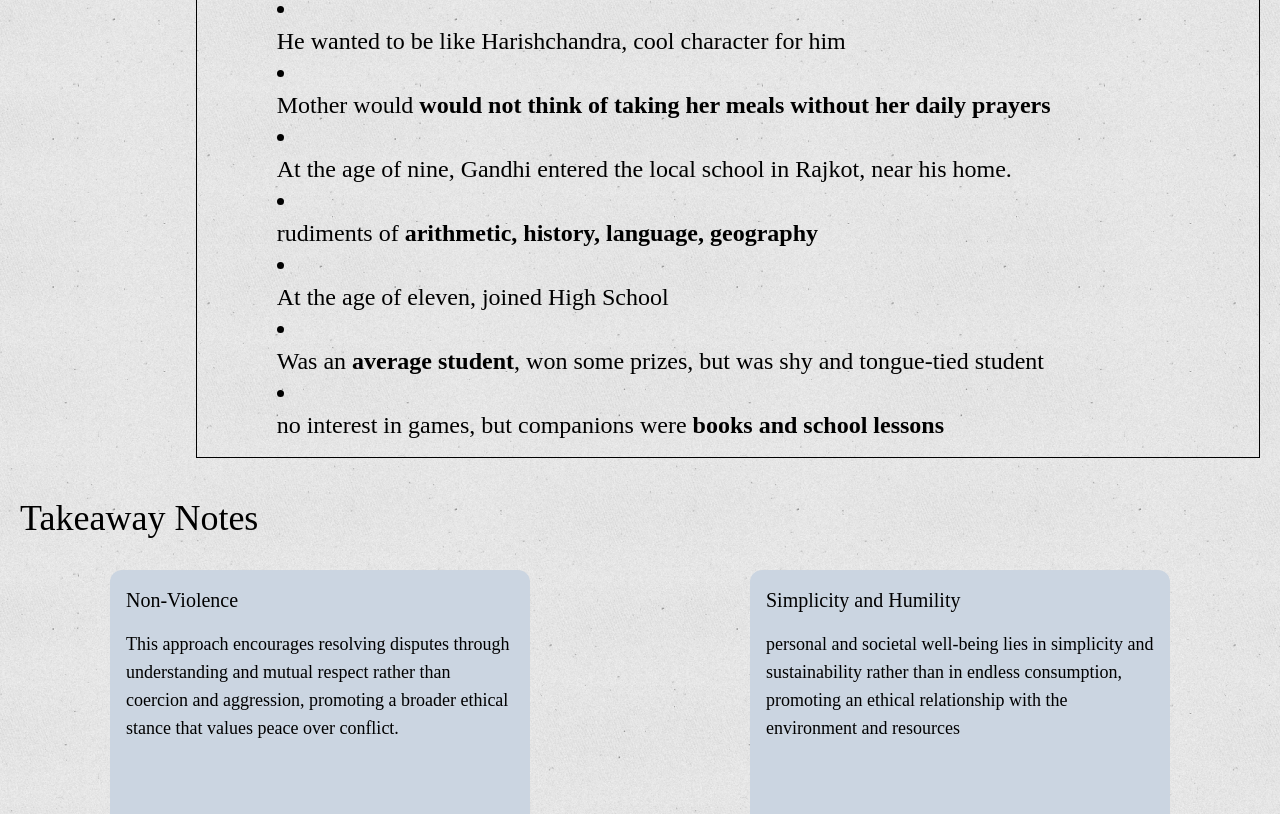
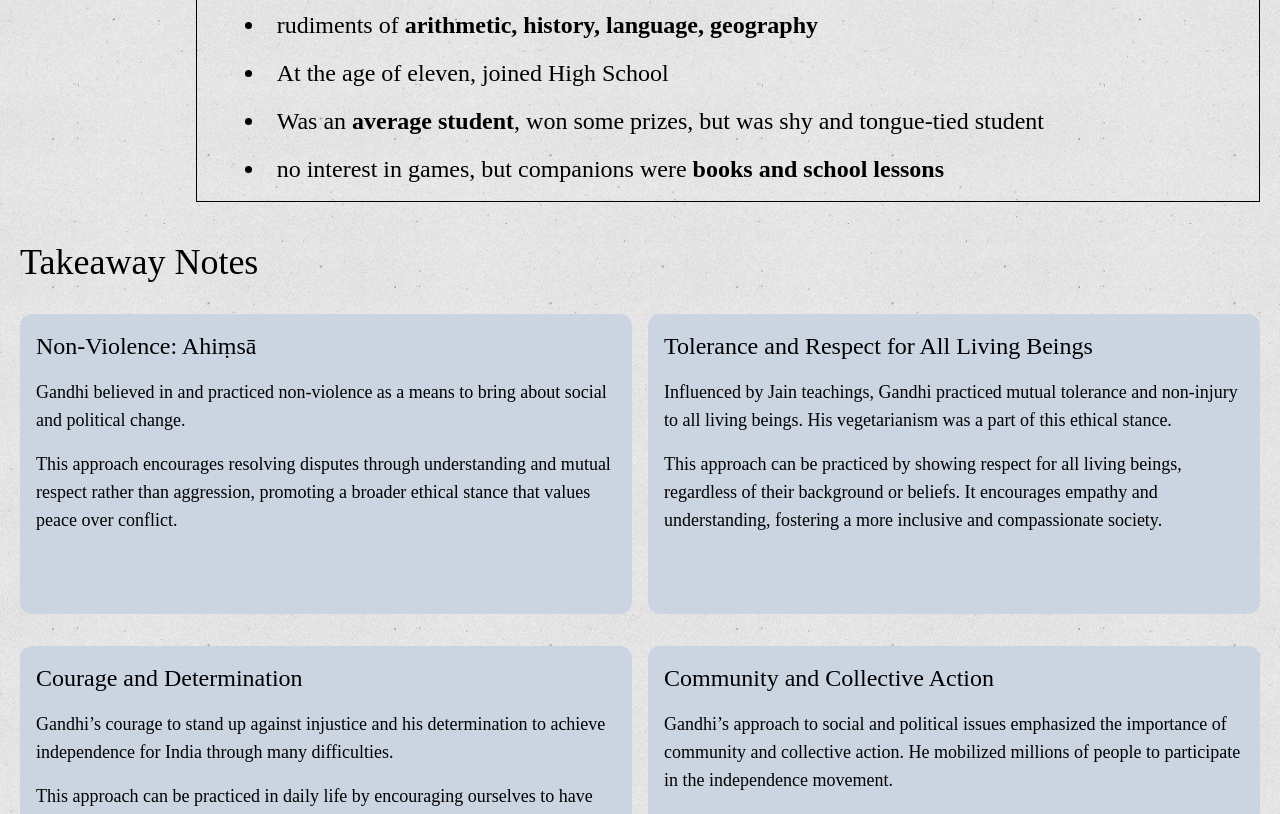
Before and after one commit to JanPoonthong/mahatma_gandhi, a React (Vite) app: page / in a window 1280 px wide. Shown: the part 1420-2234 px from the top of the page. Built offline with nearby package versions, Linux system fonts and the light colour scheme.

Commit message:
RESET!!!

```diff
--- /dev/null
+++ b/src/App.css
@@ -0,0 +1,3 @@
+html {
+  scroll-behavior: smooth;
+}
--- a/src/App.tsx
+++ b/src/App.tsx
@@ -1,4 +1,5 @@
 import { useState } from "react";
+import "./App.css";
 import NavBar from "./components/navbar/NavBar";
 import Home from "./components/home/home";
 import Takeaway from "./components/Takeaway/Takeaway";
@@ -20,7 +21,10 @@ function App() {
       <div className="max-w-[1260px]">
         <NavBar />
         <Home />
-        <div className="flex max-sm:flex-col max-sm:items-center max-sm:gap-10 gap-20">
+        <div
+          id="timeline"
+          className="flex max-sm:flex-col max-sm:items-center max-sm:gap-10 gap-20"
+        >
           <TimeLineBar onIndexChange={displayTextByIndex} />
           <TimeLineBarMobile
             index={indexDisplayText}
@@ -28,7 +32,9 @@ function App() {
           />
           <TimeLineDisplay index={indexDisplayText} animation={animation} />
         </div>
-        <Takeaway />
+        <div id="takeaway">
+          <Takeaway />
+        </div>
       </div>
     </div>
   );
--- a/src/components/Takeaway/Takeaway.tsx
+++ b/src/components/Takeaway/Takeaway.tsx
@@ -4,29 +4,45 @@ type Props = {};
 function Takeaway({}: Props) {
   const takeaways = [
     {
-      title: "Non-Violence",
-      details:
-        "This approach encourages resolving disputes through understanding and mutual respect rather than coercion and aggression, promoting a broader ethical stance that values peace over conflict.",
+      title: "Non-Violence: Ahiṃsā",
+      gandhi:
+        "Gandhi believed in and practiced non-violence as a means to bring about social and political change.",
+      details: `This approach encourages resolving disputes through understanding and mutual respect rather than aggression, promoting a broader ethical stance that values peace over conflict.`,
     },
     {
-      title: "Simplicity and Humility",
+      title: "Tolerance and Respect for All Living Beings",
+      gandhi:
+        "Influenced by Jain teachings, Gandhi practiced mutual tolerance and non-injury to all living beings. His vegetarianism was a part of this ethical stance.",
       details:
-        "personal and societal well-being lies in simplicity and sustainability rather than in endless consumption, promoting an ethical relationship with the environment and resources",
+        "This approach can be practiced by showing respect for all living beings, regardless of their background or beliefs. It encourages empathy and understanding, fostering a more inclusive and compassionate society.",
     },
     {
-      title: "Social Justice",
+      title: "Courage and Determination",
+      gandhi:
+        "Gandhi’s courage to stand up against injustice and his determination to achieve independence for India through many difficulties.",
       details:
-        "Gandhi’s activism extended to fighting discrimination and striving for social justice. His work against the caste system in India, particularly his efforts to uplift the untouchables whom he renamed Harijans (children of God), illustrates his commitment to social equity. This aspect of his ethical framework underscores the importance of fairness and equal rights within society",
+        "This approach can be practiced in daily life by encouraging ourselves to have courage and determination in carrying out our goals and standing up for what we believe in, even in the face of challanges.",
+    },
+    {
+      title: "Community and Collective Action",
+      gandhi:
+        "Gandhi’s approach to social and political issues emphasized the importance of community and collective action. He mobilized millions of people to participate in the independence movement.",
+      details:
+        "This approach reminds us that we can achieve more when we work together as a community, supporting each other and taking collective action to address common challenges and achieve shared goals.",
     },
   ];
   return (
     <div className="mt-10">
       <p className="text-4xl bold mb-4">Takeaway Notes</p>
-      <div className="sm:flex flex-wrap items-start justify-around gap-10">
+      <div className="grid grid-cols-1 md:grid-cols-2 gap-4">
         {takeaways.map((take, index) => {
           return (
             <div key={index}>
-              <TakeawayCard title={take.title} details={take.details} />
+              <TakeawayCard
+                title={take.title}
+                details={take.details}
+                gandhi={take.gandhi}
+              />
             </div>
           );
         })}
--- a/src/components/Takeaway/takeawayCard.tsx
+++ b/src/components/Takeaway/takeawayCard.tsx
@@ -1,14 +1,19 @@
 type Props = {
   title: string;
+  gandhi: string;
   details: string;
 };
 
-export default function TakeawayCard({ title, details }: Props) {
+export default function TakeawayCard({ title, details, gandhi }: Props) {
   return (
-    <div className="max-w-[420px] shrink-0 min-h-[300px] rounded-xl bg-slate-300 p-4 mt-4">
+    <div className="w-full min-h-[300px] rounded-xl bg-slate-300 p-4 mt-4">
       <div className="w-full">
-        <p className="text-xl text-bold">{title}</p>
+        <p className="text-2xl text-bold">{title}</p>
       </div>
+      <div className="w-full mt-4">
+        <p className="text-lg">{gandhi}</p>
+      </div>
+
       <div className="w-full mt-4">
         <p className="text-lg">{details}</p>
       </div>
--- a/src/components/navbar/NavBar.tsx
+++ b/src/components/navbar/NavBar.tsx
@@ -4,8 +4,8 @@ function NavBar() {
       <a className="bg-black text-white p-2 rounded" href="#">
         HOME
       </a>
-      <a href="#">BIO</a>
-      <a href="#">LEARN</a>
+      <a href="#timeline">BIO</a>
+      <a href="#takeaway">LEARN</a>
     </div>
   );
 }
--- a/src/components/timeline/TimeLineDisplay.tsx
+++ b/src/components/timeline/TimeLineDisplay.tsx
@@ -37,11 +37,18 @@ export default function TimeLineDisplay({
         );
       })}
 
-      <div className="ml-16">
+      <div className="sm:ml-8 ml-2">
         {textData[index]?.text.map((each) => {
           return (
-            <li className="text-2xl list-disc max-sm:text-lg" key={each.li}>
-              <div dangerouslySetInnerHTML={{ __html: parser(each.li) }} />
+            <li
+              className="text-2xl list-disc max-sm:text-lg mt-4"
+              key={each.li}
+            >
+              <span
+                dangerouslySetInnerHTML={{
+                  __html: parser(each.li),
+                }}
+              ></span>
             </li>
           );
         })}
```
